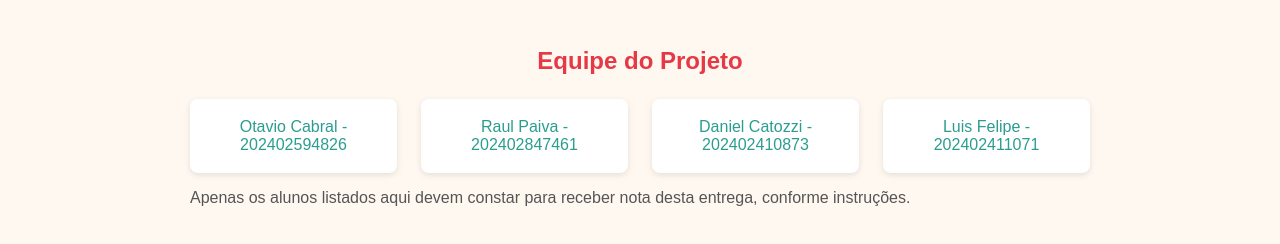
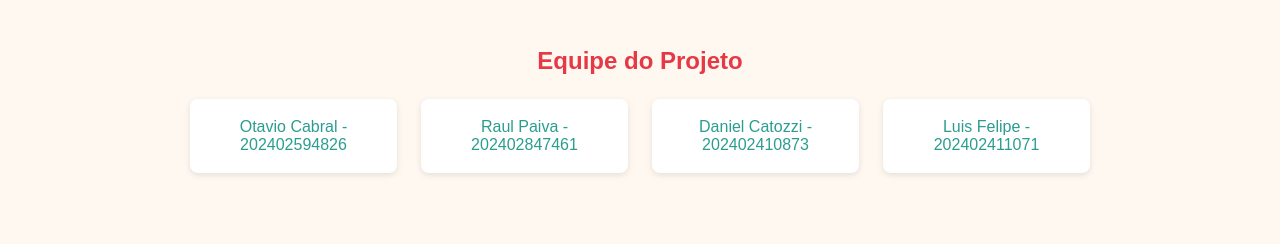
Before and after one commit to rviictor08/ChefUP-Trabalho, a plain HTML site: page team.html in a window 1280 px wide. Shown: the part 74-318 px from the top of the page. Drawn offline with Linux system fonts and the light colour scheme.

Commit message:
primeira entrega

```diff
--- a/team.html
+++ b/team.html
@@ -26,10 +26,6 @@
       <li>Daniel Catozzi - 202402410873</li>
       <li>Luis Felipe - 202402411071</li>
     </ul>
-
-    <p style="margin-top: 1rem; color: #555;">
-      Apenas os alunos listados aqui devem constar para receber nota desta entrega, conforme instruções.
-    </p>
   </main>
 </body>
 </html>
```
